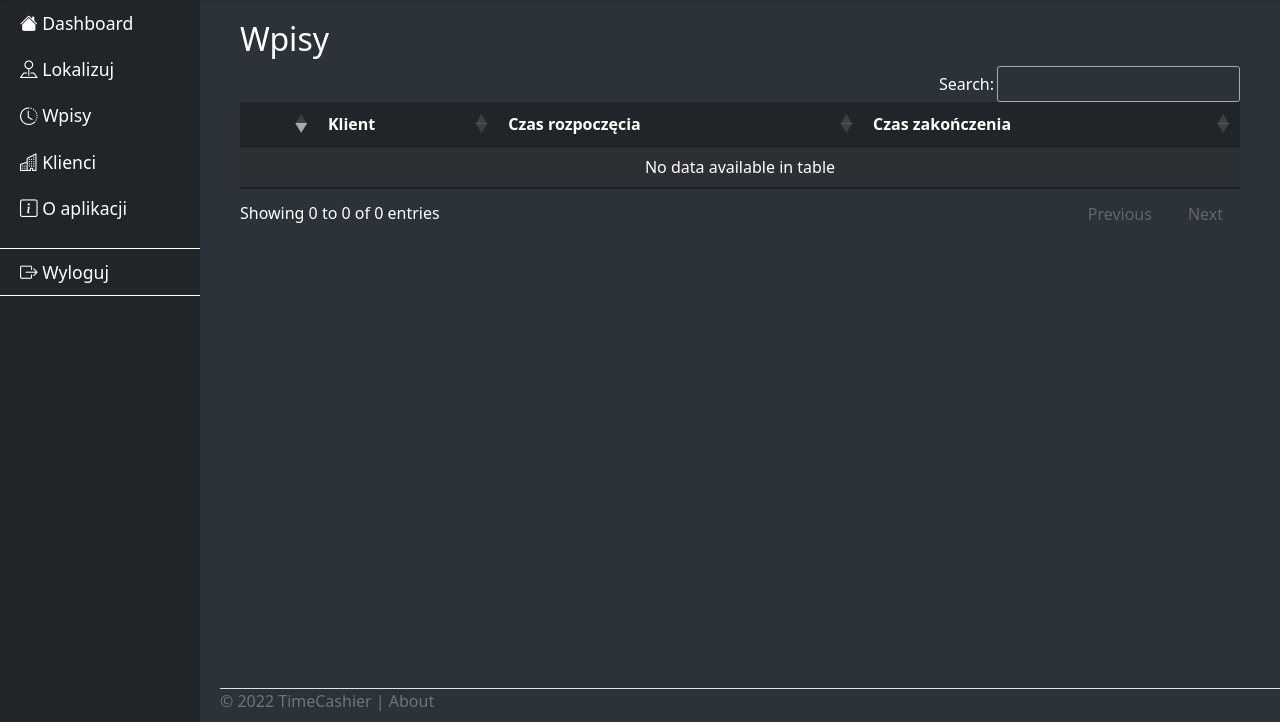
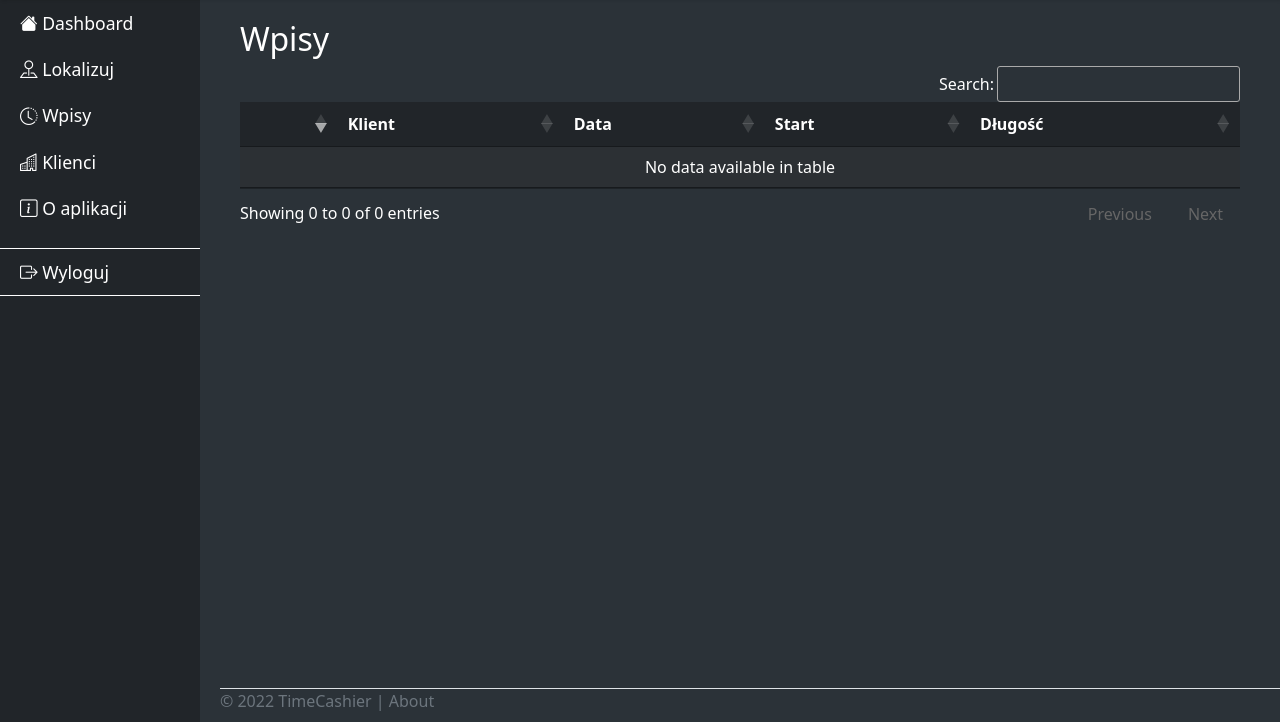
Before and after one commit to piotrfura/timecashier, a Django app: page /entries/ in a window 1280 px wide. Shown: the part 78-800 px from the top of the page. Run offline with Django 4.2, Linux system fonts and the light colour scheme; the visitor is signed in with stand-in values (Sample User, id 1); data that the repository does not hold is empty; some libraries are stand-ins or nearby versions.

Commit message:
fix entries template to altered model

```diff
--- a/timecashier/entries/templates/entries/entries.html
+++ b/timecashier/entries/templates/entries/entries.html
@@ -8,10 +8,10 @@
 {% block content %}
 <h2>Wpisy</h2>
 <table id="table_entries" class="table table-striped table-dark">
-    <thead><th></th><th>Klient</th><th>Czas rozpoczęcia</th><th>Czas zakończenia</th></thead>
+    <thead><th></th><th>Klient</th><th>Data</th><th>Start</th><th>Długość</th></thead>
     <tbody>
     {% for entry in entries_list %}
-    <tr><td>{{ entry.id }}</td><td>{{ entry.client.name }}</td><td>{{ entry.start }}</td><td>{{ entry.end }}</td></tr>
+    <tr><td>{{ entry.id }}</td><td>{{ entry.client.name }}</td><td>{{ entry.start_date }}</td><td>{{ entry.start_time }}</td><td>{{ entry.duration }}</td></tr>
     {% endfor %}
     </tbody>
 </table>
```
